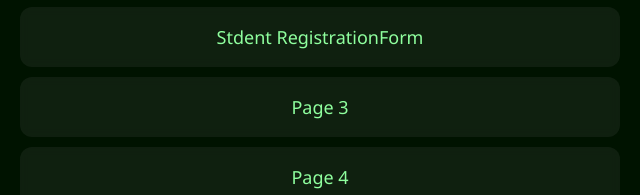
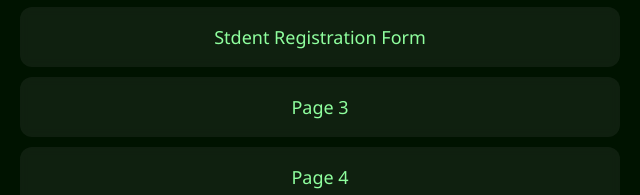
Before and after one commit to UBAID-AKHTAR-243/Web-Components, a plain HTML site: page index.html in a window 1280 px wide. Shown: the part 202-397 px from the top of the page, 320-960 px from the left. Drawn offline with Linux system fonts and the light colour scheme.

Commit message:
Update index.html

```diff
--- a/index.html
+++ b/index.html
@@ -61,7 +61,7 @@
         <h1>Website Components</h1>
 
         <div class="link-box"><a href="Alert.html">Alert message</a></div>
-        <div class="link-box"><a href="Form.html">Stdent RegistrationForm</a></div>
+        <div class="link-box"><a href="Form.html">Stdent Registration Form</a></div>
         <div class="link-box"><a href="page3.html">Page 3</a></div>
         <div class="link-box"><a href="page4.html">Page 4</a></div>
         <div class="link-box"><a href="page5.html">Page 5</a></div>
```
